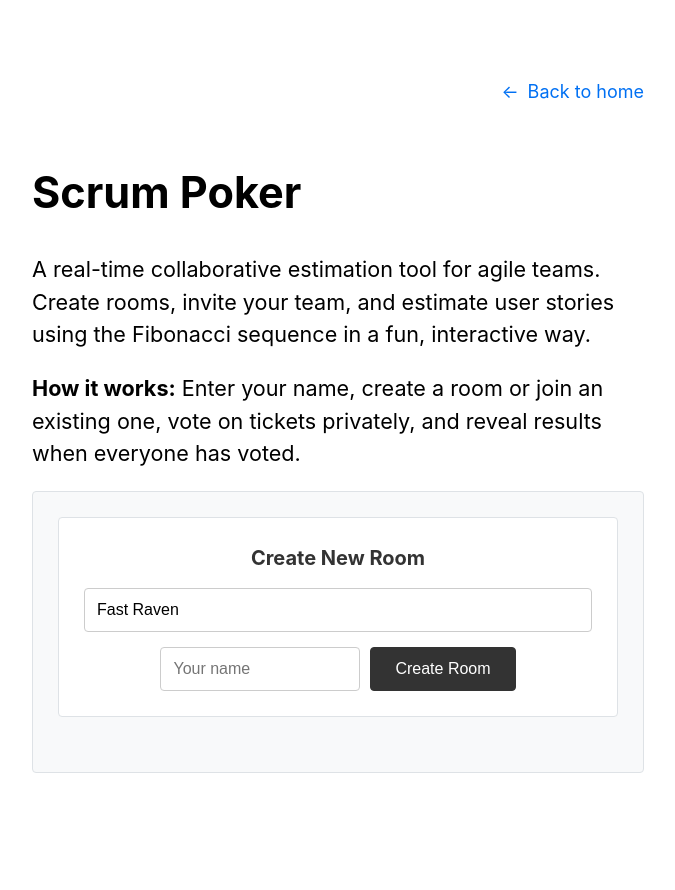
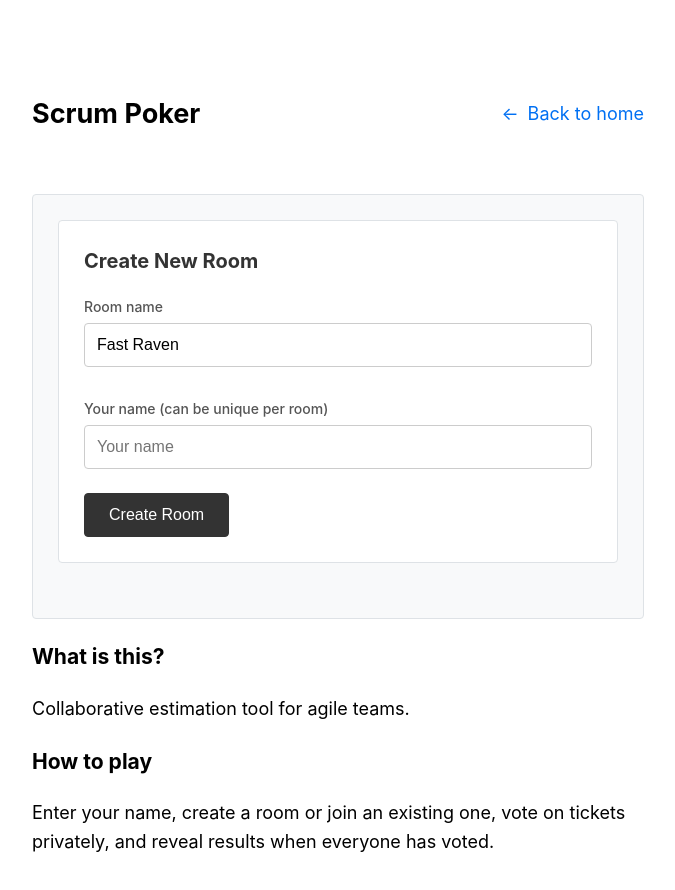
Before and after one commit to quasimik/personal-website, a Next.js app: page /projects/poker in a window 1280 px wide. Shown: the top 890 px of the page, without its empty margins (302-977 px from the left). Built offline with nearby package versions, Linux system fonts and the light colour scheme.

Commit message:
style: simplify

```diff
--- a/pages/projects/poker.jsx
+++ b/pages/projects/poker.jsx
@@ -9,21 +9,23 @@ import pokerStyles from '/styles/poker.module.css';
 import { v7 as uuidv7 } from 'uuid';
 
 // Room name generator
-const adjectives = [
+const word_prefixes = [
   'Swift', 'Clever', 'Bright', 'Quick', 'Smart', 'Wise', 'Bold', 'Cool', 'Epic', 'Fast',
   'Fresh', 'Fun', 'Great', 'Hot', 'Nice', 'Rad', 'Super', 'Wild', 'Zany', 'Zippy'
 ];
 
-const nouns = [
+const word_suffixes = [
   'Eagle', 'Tiger', 'Lion', 'Bear', 'Wolf', 'Fox', 'Hawk', 'Owl', 'Raven', 'Shark',
   'Whale', 'Dolphin', 'Otter', 'Seal', 'Moose', 'Deer', 'Horse', 'Zebra', 'Giraffe', 'Rhino'
 ];
 
 const generateRoomName = () => {
-  const adj = adjectives[Math.floor(Math.random() * adjectives.length)];
-  const noun = nouns[Math.floor(Math.random() * nouns.length)];
-  return `${adj} ${noun}`;
+  const word_prefix = word_prefixes[Math.floor(Math.random() * word_prefixes.length)];
+  const word_suffix = word_suffixes[Math.floor(Math.random() * word_suffixes.length)];
+  return `${word_prefix} ${word_suffix}`;
 };
+
+const pageTitle = 'Scrum Poker';
 
 export default function ScrumPoker() {
   const router = useRouter();
@@ -119,42 +121,33 @@ export default function ScrumPoker() {
   };
 
   return (
-    <Layout>
-      <Head>
-        <title>Scrum Poker - Personal Website</title>
-        <meta name="description" content="Real-time collaborative estimation tool for agile teams" />
-      </Head>
-
-      <div className={utilStyles.headingMd}>
-        <h1>Scrum Poker</h1>
-        <p>
-          A real-time collaborative estimation tool for agile teams. Create rooms, invite your team,
-          and estimate user stories using the Fibonacci sequence in a fun, interactive way.
-        </p>
-        <p>
-          <strong>How it works:</strong> Enter your name, create a room or join an existing one,
-          vote on tickets privately, and reveal results when everyone has voted.
-        </p>
-      </div>
-
+    <Layout title={pageTitle}>
       <section className={utilStyles.headingMd}>
         <div className={pokerStyles.scrumPokerSection}>
           <div className={pokerStyles.createRoom}>
             <h3>Create New Room</h3>
+            <div className={pokerStyles.inputGroup}>
+              <label htmlFor="roomName">Room name</label>
               <input
+                id="roomName"
                 type="text"
                 placeholder="Room name"
                 value={roomName}
                 onChange={(e) => setRoomName(e.target.value)}
                 className={pokerStyles.roomNameInput}
               />
+            </div>
+            <div className={pokerStyles.inputGroup}>
+              <label htmlFor="playerName">Your name (can be unique per room)</label>
               <input
+                id="playerName"
                 type="text"
                 placeholder="Your name"
                 value={userName}
                 onChange={(e) => setUserName(e.target.value)}
                 className={pokerStyles.nameInput}
               />
+            </div>
             <button
               onClick={createRoom}
               disabled={loading}
@@ -184,6 +177,16 @@ export default function ScrumPoker() {
           )}
         </div>
       </section>
+
+      <h3>What is this?</h3>
+      <p>
+        Collaborative estimation tool for agile teams.
+      </p>
+
+      <h3>How to play</h3>
+      <p>
+        Enter your name, create a room or join an existing one, vote on tickets privately, and reveal results when everyone has voted.
+      </p>
     </Layout>
   );
 }
--- a/styles/poker.module.css
+++ b/styles/poker.module.css
@@ -289,7 +289,6 @@
 }
 
 .createRoom {
-  text-align: center;
   margin-bottom: 30px;
   padding: 25px;
   background: white;
@@ -301,7 +300,19 @@
   margin-top: 0;
   color: #333;
   font-size: 20px;
-  margin-bottom: 15px;
+  margin-bottom: 20px;
+}
+
+.inputGroup {
+  margin-bottom: 16px;
+}
+
+.inputGroup label {
+  display: block;
+  margin-bottom: 6px;
+  font-size: 14px;
+  font-weight: 500;
+  color: #555;
 }
 
 .nameInput {
@@ -309,8 +320,8 @@
   font-size: 16px;
   border: 1px solid #ccc;
   border-radius: 4px;
-  margin-right: 10px;
-  width: 200px;
+  width: 100%;
+  margin: 0;
 }
 
 .nameInput:focus {
@@ -323,8 +334,8 @@
   font-size: 16px;
   border: 1px solid #ccc;
   border-radius: 4px;
-  margin-bottom: 15px;
   width: 100%;
+  margin: 0;
 }
 
 .roomNameInput:focus {
@@ -340,6 +351,7 @@
   border: 1px solid #333;
   border-radius: 4px;
   cursor: pointer;
+  margin-top: 8px;
 }
 
 .createButton:hover:not(:disabled) {
@@ -353,9 +365,6 @@
   cursor: not-allowed;
 }
 
-.existingRooms {
-  text-align: center;
-}
 
 .existingRooms h3 {
   color: #333;
@@ -415,7 +424,6 @@
 
 /* Room History Styles */
 .roomHistory {
-  text-align: center;
   margin-top: 40px;
   padding-top: 30px;
   border-top: 2px solid #e9ecef;
@@ -459,13 +467,10 @@
 
   .nameInput {
     width: 100%;
-    margin-right: 0;
-    margin-bottom: 12px;
   }
 
   .roomNameInput {
     width: 100%;
-    margin-bottom: 12px;
   }
 
   .createButton {
```
Lines whose indentation alone changed are shown as unchanged.
